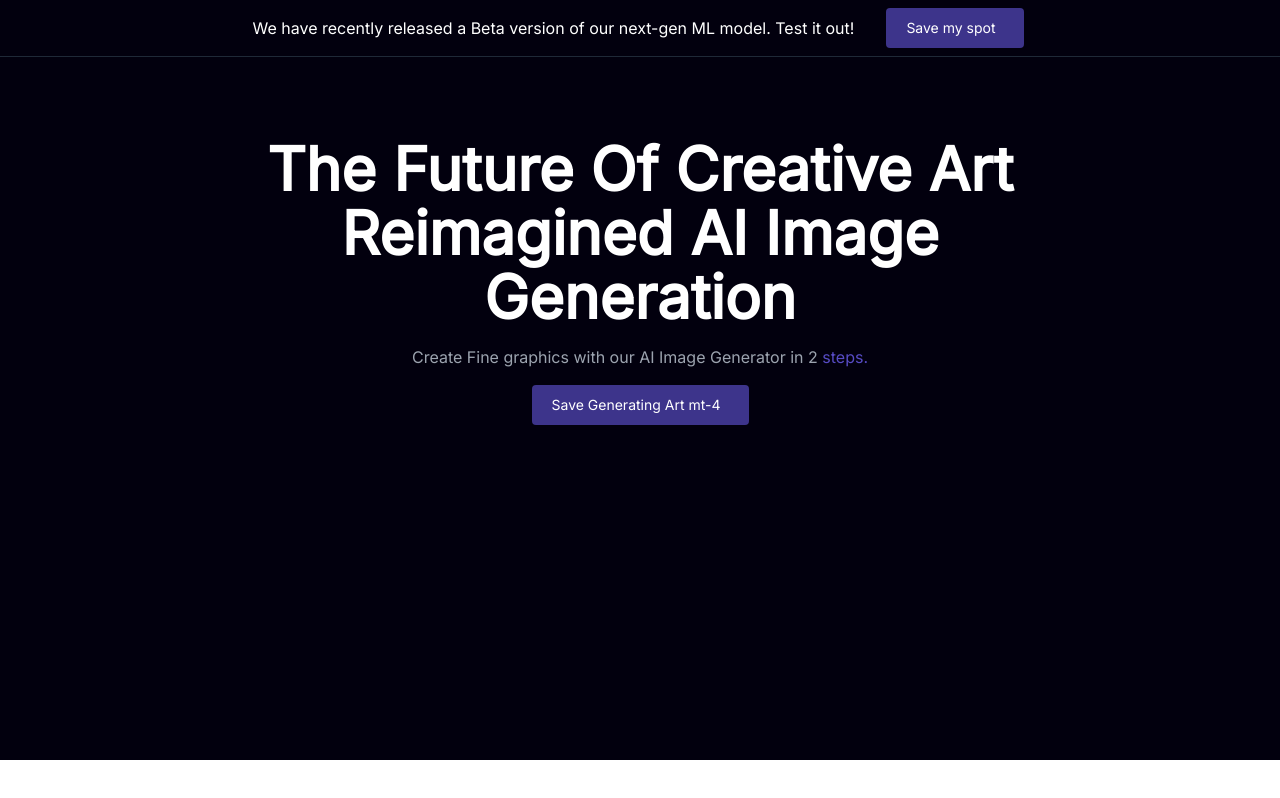
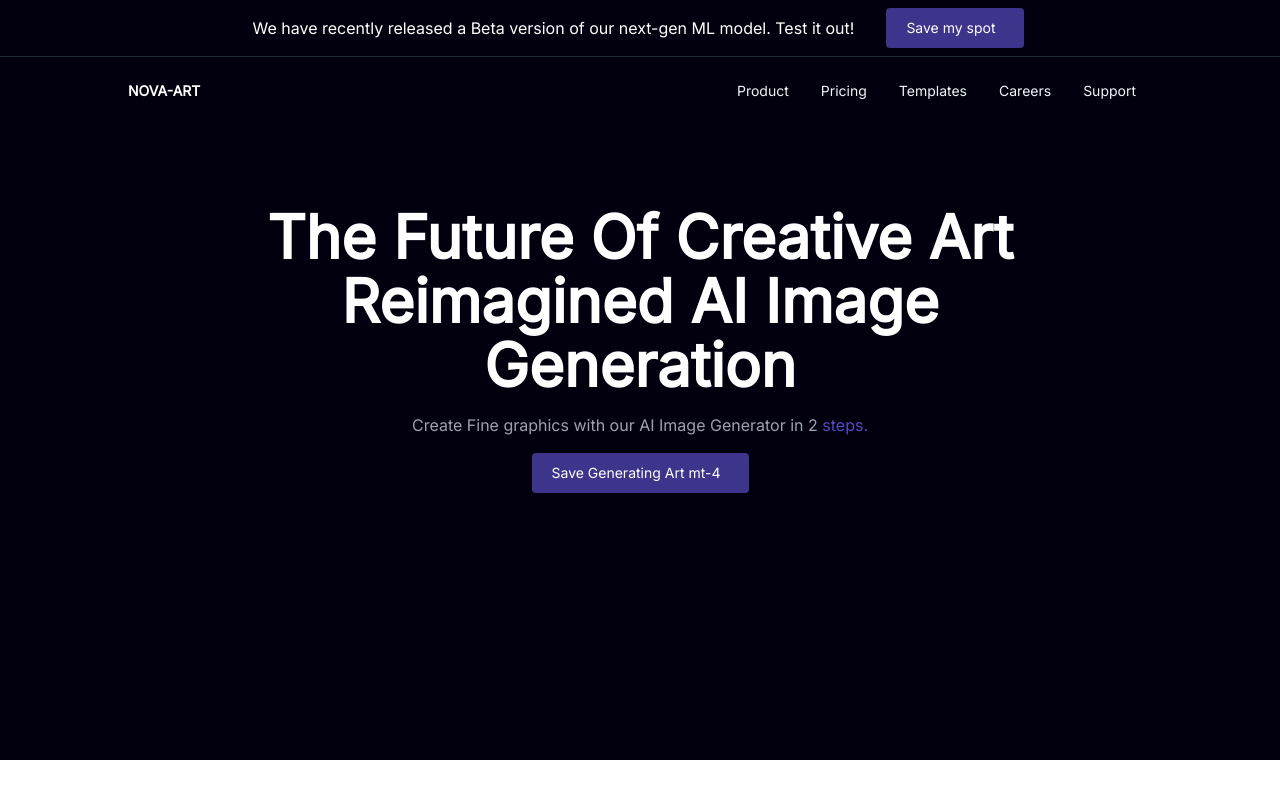
Before and after one commit to francisamidu/landing-page, a React (Vite) app: page / in a window 1280 px wide. Built offline with nearby package versions, Linux system fonts and the light colour scheme.

Commit message:
UI tweak

```diff
--- a/src/App.tsx
+++ b/src/App.tsx
@@ -1,11 +1,12 @@
 import React, { useState } from 'react';
-import { Hero, TopHeader } from './components';
+import { Hero, Navbar, TopHeader } from './components';
 
 const App = () => {
   return (
     <>
       <main className="min-h-[95vh] bg-[#02000e]">
         <TopHeader />
+        <Navbar />
         <Hero />
       </main>
     </>
--- a/src/components/Navbar.tsx
+++ b/src/components/Navbar.tsx
@@ -0,0 +1,64 @@
+import React, { useState } from 'react';
+
+const Navbar = () => {
+  const [links, setLinks] = useState([
+    {
+      active: false,
+      text: 'product',
+      link: '#',
+    },
+    {
+      active: false,
+      text: 'pricing',
+      link: '#',
+    },
+    {
+      active: false,
+      text: 'templates',
+      link: '#',
+    },
+    {
+      active: false,
+      text: 'careers',
+      link: '#',
+    },
+    {
+      active: false,
+      text: 'support',
+      link: '#',
+    },
+  ]);
+  return (
+    <nav className="w-full px-2 py-2 sm:px-4">
+      <div className="mx-auto flex flex-row flex-wrap items-center justify-between md:max-w-screen-lg">
+        <span className="self-center whitespace-nowrap text-sm font-bold uppercase">
+          Nova-Art
+        </span>
+
+        <div
+          className="hidden w-full items-center justify-between md:order-1 md:flex md:w-auto"
+          id="navbar-sticky"
+        >
+          <ul className="mt-4 flex flex-col rounded-lg p-4 md:mt-0 md:flex-row md:space-x-8 md:text-sm md:font-medium">
+            {links.map(({ active, link, text }, index) => {
+              return (
+                <li key={index}>
+                  <a
+                    href={link}
+                    className={`block py-2 pl-3 pr-4 ${
+                      active ? 'text-[#3d348b]' : 'text-slate-100'
+                    } rounded capitalize md:p-0`}
+                  >
+                    {text}
+                  </a>
+                </li>
+              );
+            })}
+          </ul>
+        </div>
+      </div>
+    </nav>
+  );
+};
+
+export default Navbar;
--- a/src/components/index.ts
+++ b/src/components/index.ts
@@ -1,6 +1,7 @@
 import Hero from './Hero';
 import MainButton from './MainButton';
+import Navbar from './Navbar';
 import SecondaryButton from './SecondaryButton';
 import TopHeader from './TopHeader';
 
-export { Hero, MainButton, SecondaryButton, TopHeader };
+export { Hero, MainButton, Navbar, SecondaryButton, TopHeader };
```
